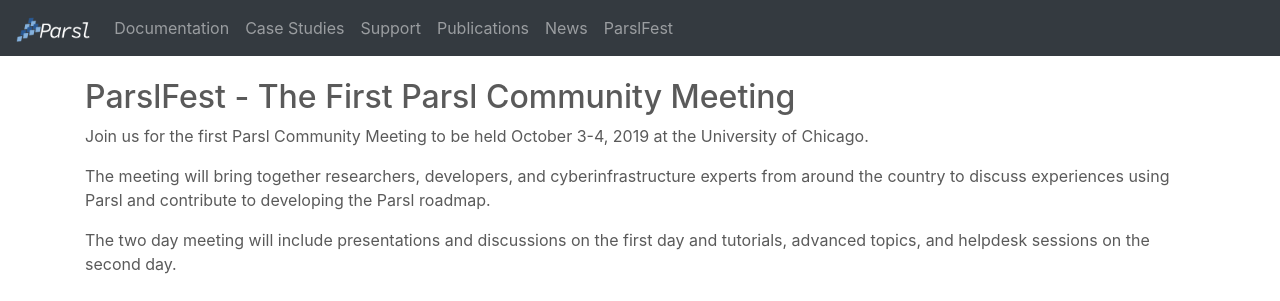
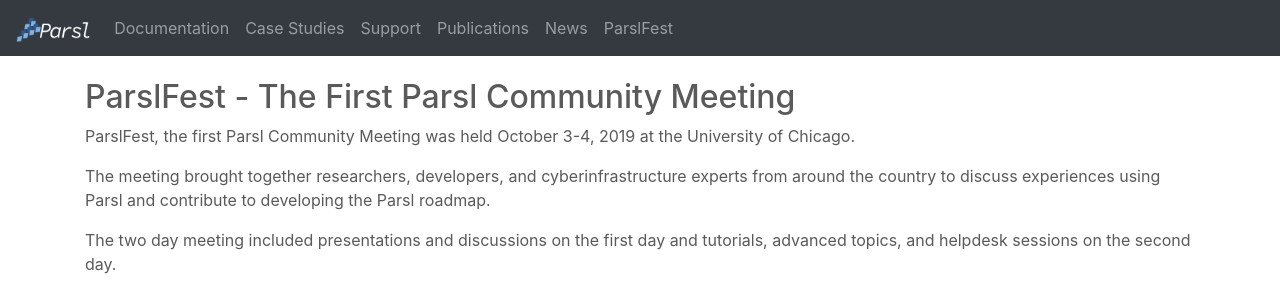
Before and after one commit to Parsl/parsl.github.io, a Jekyll site: the page built from parslfest.html, in a window 1280 px wide and 900 px high, cut to the strip 0-301 px from the top of the window. Built offline with Jekyll 4.4.1, drawn with Linux system fonts in a browser that asks for light colours.

Commit message:
tense change as the event flies past

```diff
--- a/parslfest.html
+++ b/parslfest.html
@@ -16,9 +16,9 @@
     <div class="col-lg-12">
       <h2>ParslFest - The First Parsl Community Meeting</h2>
 
-      <p>Join us for the first Parsl Community Meeting to be held October 3-4, 2019 at the University of Chicago. </p>
-      <p>The meeting will bring together researchers, developers, and cyberinfrastructure experts from around the country to discuss experiences using Parsl and contribute to developing the Parsl roadmap.</p>
-      <p>The two day meeting will include presentations and discussions on the first day and tutorials, advanced topics, and helpdesk sessions on the second day.</p>
+      <p>ParslFest, the first Parsl Community Meeting was held October 3-4, 2019 at the University of Chicago. </p>
+      <p>The meeting brought together researchers, developers, and cyberinfrastructure experts from around the country to discuss experiences using Parsl and contribute to developing the Parsl roadmap.</p>
+      <p>The two day meeting included presentations and discussions on the first day and tutorials, advanced topics, and helpdesk sessions on the second day.</p>
 
     </div>
    </div>
```
